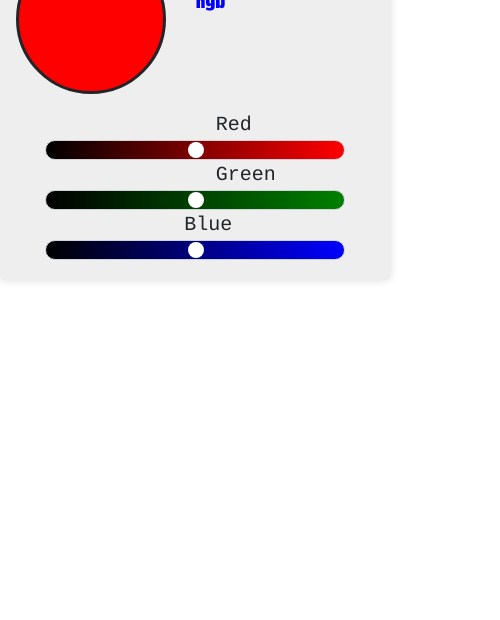
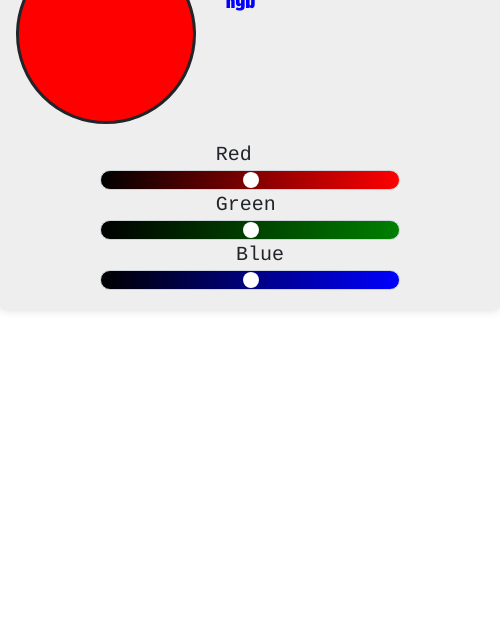
Before and after one commit to UmmuHasnaa/colormixer, a plain HTML site: page html/mixer.html in a window 390 px wide. Shown: the part 224-844 px from the top of the page, 500 px wide, since content can reach past the window. Drawn offline with nearby package versions, Linux system fonts and the light colour scheme.

Commit message:
almost done

```diff
--- a/css/main.css
+++ b/css/main.css
@@ -206,7 +206,7 @@
 @media only screen and (max-width: 768px){
 
   .container{
-    min-width: 350px; padding-left: 0; margin-left: 0;
+    min-width: 500px; padding-left: 0; margin-left: 0;
     width: 100%;
   }
   .maincontainer .container{
@@ -216,8 +216,8 @@
   #showColor{
     border-radius: 50%;
     border-style: solid;
-    height: 150px;
-    width: 150px;
+    height: 180px;
+    width: 180px;
     background-color: red;
     margin-left: 0;
     text-align: center;
--- a/html/mixer.html
+++ b/html/mixer.html
@@ -74,7 +74,6 @@
 	<span style="font-size: 20px; font-weight: bold;" id="rgbTxt">
 		rgb
 	</span>
-	<p id="resultInHexa" ></p>
 </div>
 </div>
     <br>
```
